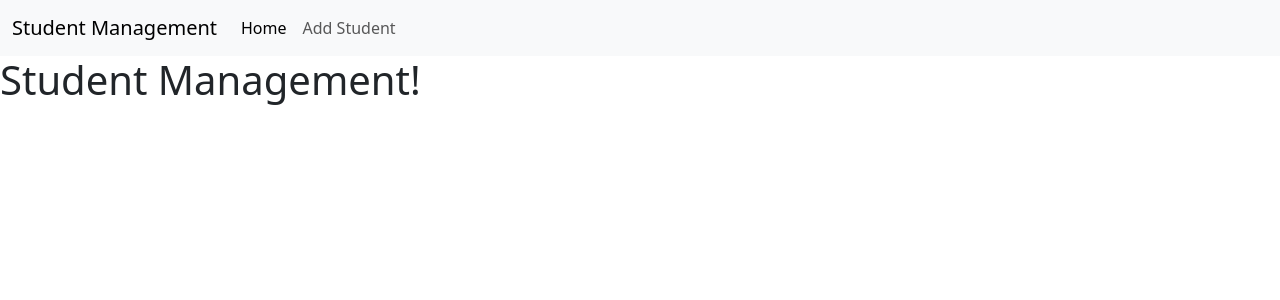
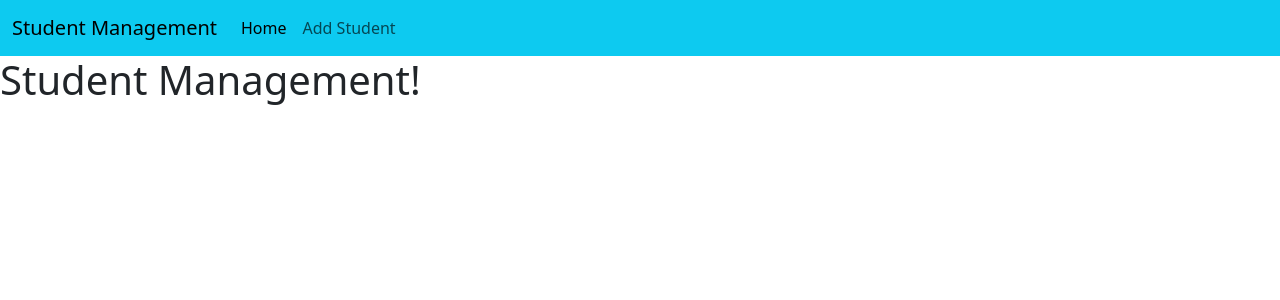
Before and after one commit to devsharifmahmud/std_manage, a Django app: page /std/ in a window 1280 px wide. Shown: the top 300 px of the page. Run offline with Django 5.2, Linux system fonts and the light colour scheme.

Commit message:
Update code

```diff
--- a/templates/std/navbar.html
+++ b/templates/std/navbar.html
@@ -1,4 +1,4 @@
-<nav class="navbar navbar-expand-lg bg-body-tertiary">
+<nav class="navbar navbar-expand-lg bg-info">
   <div class="container-fluid">
     <a class="navbar-brand" href="#">Student Management</a>
     <button class="navbar-toggler" type="button" data-bs-toggle="collapse" data-bs-target="#navbarSupportedContent" aria-controls="navbarSupportedContent" aria-expanded="false" aria-label="Toggle navigation">
@@ -12,9 +12,7 @@
         <li class="nav-item">
           <a class="nav-link" href="#">Add Student</a>
         </li>
-
       </ul>
-
     </div>
   </div>
 </nav>
```
